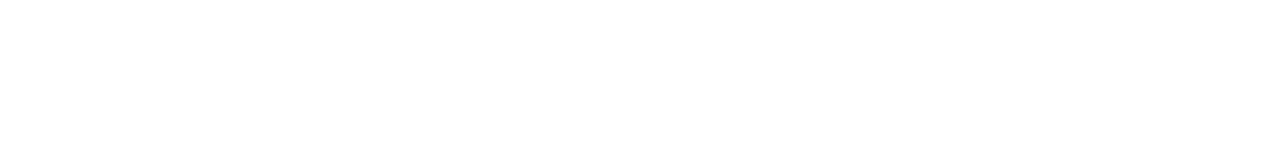
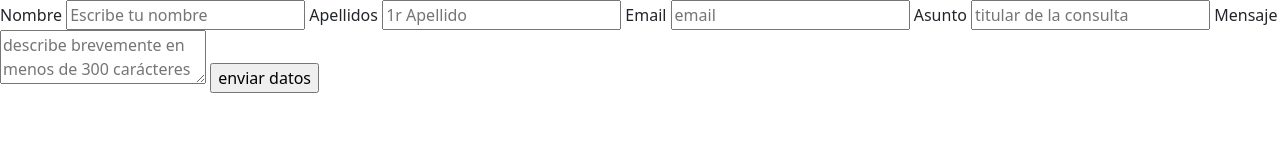
Before and after one commit to Sam-Harb/practica-fcs-git-batch1, a plain HTML site: page index.html in a window 1280 px wide. Drawn offline with nearby package versions, Linux system fonts and the light colour scheme.

Commit message:
formulario

```diff
--- a/estilos.css
+++ b/estilos.css
@@ -0,0 +1,45 @@
+/* styles.css */
+body {
+    font-family: ‘Arial’, sans-serif;
+    background-color: #f4f4f4;
+    margin: 0;
+    padding: 0;
+
+    }
+    form {
+    max-width: 400px;
+    margin: 20px auto;
+    background-color: #fff;
+    padding: 20px;
+    border-radius: 8px;
+    box-shadow: 0 0 10px rgba(0, 0, 0, 0.1);
+
+    }
+
+    label {
+    display: block;
+    margin-bottom: 8px;
+    }
+    input,
+    textarea
+     {
+    width: 100%;
+    padding: 8px;
+    margin-bottom: 16px;
+    box-sizing: border-box;
+    }
+
+    input[type=”submit”]
+
+
+    {
+    background-color: #4caf50;
+    color: #fff;
+    cursor: pointer;
+    }
+
+    input[type=”submit”]:hover
+
+    {
+    background-color: #45a049;
+    }
--- a/index.html
+++ b/index.html
@@ -7,6 +7,24 @@
   <link href="https://cdn.jsdelivr.net/npm/bootstrap@5.3.3/dist/css/bootstrap.min.css" rel="stylesheet" integrity="sha384-QWTKZyjpPEjISv5WaRU9OFeRpok6YctnYmDr5pNlyT2bRjXh0JMhjY6hW+ALEwIH" crossorigin="anonymous">
 </head>
 <body>
+  <form action="#" target="" method="get" name="formDatosPersonales">
 
+    <label for="nombre">Nombre</label>
+    <input type="text" name="nombre" id="nombre" placeholder="Escribe tu nombre"/>
+
+    <label for="apellidos">Apellidos</label>
+    <input type="text" name="apellidos" id="apellidos" placeholder="1r Apellido"/>
+
+    <label for="email">Email</label>
+    <input type="email" name="email" id="email" placeholder="email" required />
+
+    <label for="asunto">Asunto</label>
+    <input type ="text" name="asunto" id="asunto" placeholder="titular de la consulta"/>
+
+    <label for="mensaje">Mensaje</label>
+    <textarea name="mensaje" for="mensaje" placeholder="describe brevemente en menos de 300 carácteres" maxlength="300"></textarea>
+
+    <input type="submit" name="enviar" value="enviar datos"/>
+  </form>
 </body>
 </html>
```
